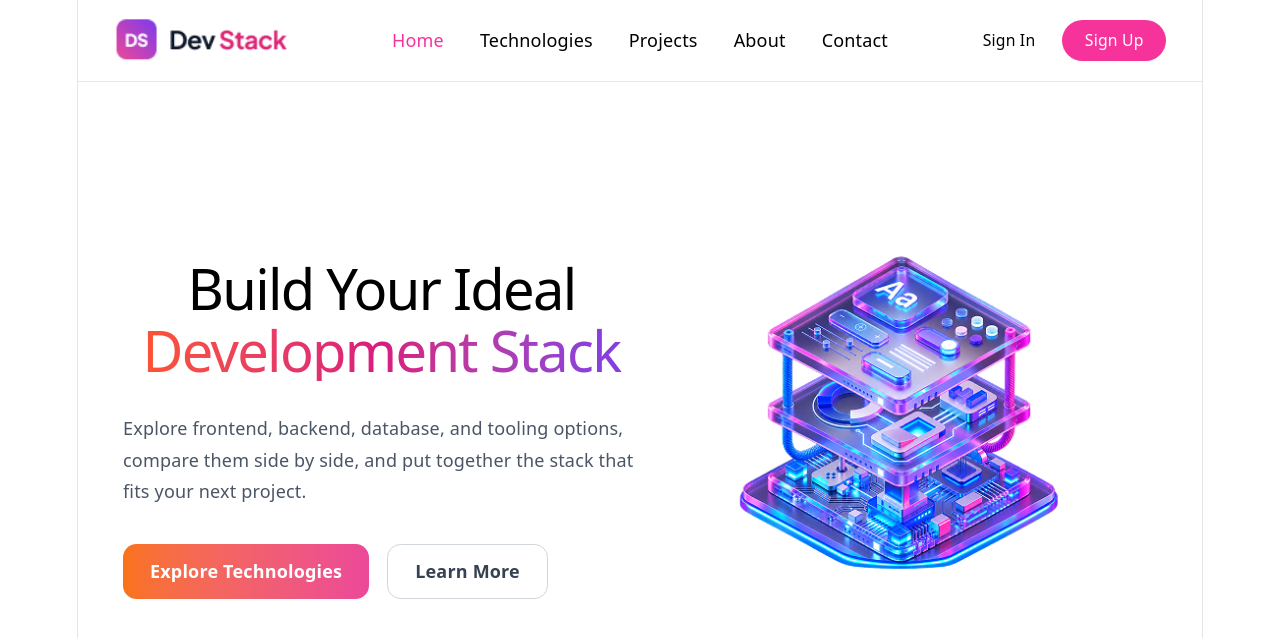
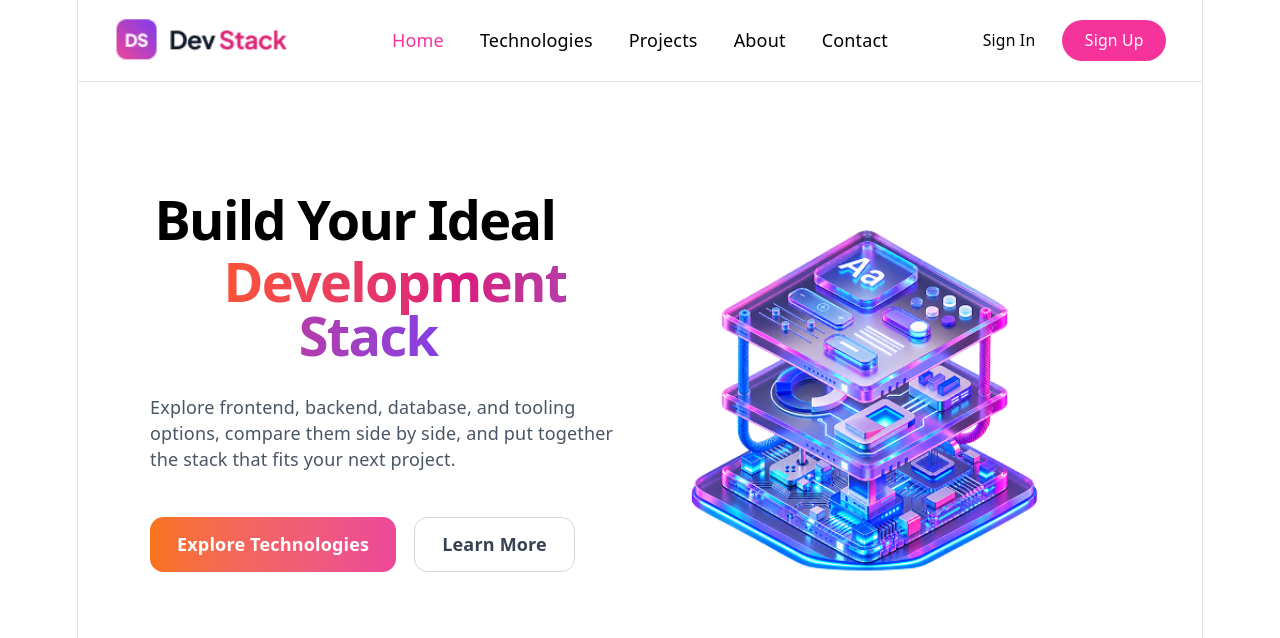
Before and after one commit to tahsin-tabassum/myfirst-react-project, a React (Vite) app: page / in a window 1280 px wide. Shown: the top 638 px of the page. Built offline with nearby package versions, Linux system fonts and the light colour scheme.

Commit message:
banner done

```diff
--- a/src/components/Banner.tsx
+++ b/src/components/Banner.tsx
@@ -2,25 +2,23 @@ import bannerimg from "../assets/banner-stack.png";
 
 const Banner = () =>{
 return (
-    <section id="home" className="px-5 py-16 md:px-10 bg-white">
-<div className="mx-auto flex max-w-7xl items-center justify-between">
+    <section id="home" className=" px-8 py-16 md:px-10 bg-white">
+<div className="flex items-center justify-between ">
 {/* left */}
 <div className="w-full md:w-1/2">
 
-    <h1 className="text-5xl font-bold leading-[1.1]">
-   <span className="text-black">Build Your Ideal </span>
-    <br />
+    <h1>
+   <span className="block text-5xl text-black leading-tight font-bold text-justify px-7">Build Your Ideal </span>
 
-    <span className=" block bg-linear-to-r from-[#FF5722] via-[#D81B7E] to-[#7C3AED] bg-clip-text text-transparent" >Development Stack</span>
+    <span className=" bg-linear-to-r from-[#FF5722] via-[#D81B7E] to-[#7C3AED] bg-clip-text text-5xl font-bold text-justify px-6 text-transparent" >Development Stack</span>
     </h1>
-    <p className="mt-8 max-w-190 text-left text-l leading-7 text-gray-600 ">
-Explore frontend, backend, database, and tooling options,
-compare them side by side, and put together the stack that fits your
+    <p className="max-w-250 text-left px-6 pr-1 text-l text-gray-600 ">
+Explore frontend, backend, database, and tooling options, compare them side by side, and put together the stack that fits your
 next project.
     </p>
 
 {/* button */}
-<div className="mt-8 flex gap-4">
+<div className="mt-8 flex gap-4 px-6 py-2">
     <button className="rounded-xl bg-linear-to-r  from-[#F97316] to-[#EC4899] px-6 py-3 font-semibold text-white">
 Explore Technologies
 </button>
@@ -29,8 +27,8 @@ Explore Technologies
 </div>
 
 {/* right */}
-<div className="hidden md:block md:w-1/2">
-    <img src={bannerimg} alt="Banner" className="mx-auto w-full max-w-lg" />
+<div className="max-w-full">
+    <img src={bannerimg} alt="Banner" className="absolute right-30 top-1/2 w-125 -translate-y-1/2" />
 </div>
 </div>
     </section>
```
